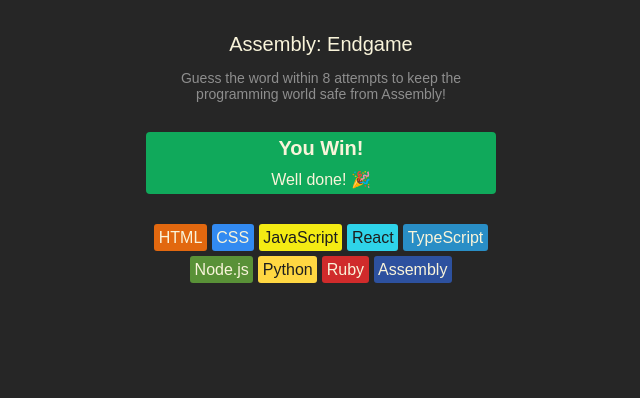
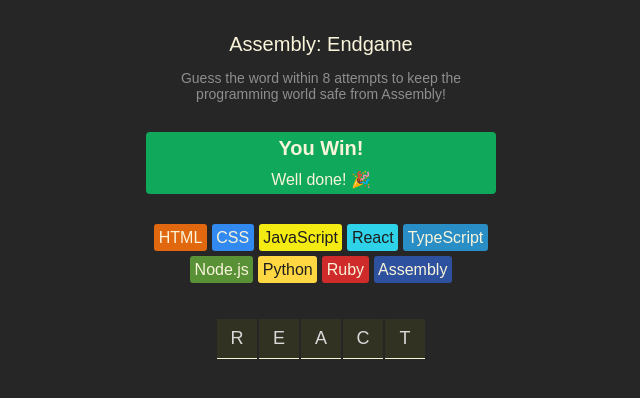
Before and after one commit to christian-raphael/assembly-endgame, a React (Vite) app: page / in a window 1280 px wide. Shown: the top 398 px of the page, without its empty margins (319-959 px from the left). Built offline with nearby package versions, Linux system fonts and the light colour scheme.

Commit message:
add word section

```diff
--- a/src/App.jsx
+++ b/src/App.jsx
@@ -2,6 +2,8 @@
 import { languages } from "./languages"
 
 export default function AssemblyEndgame() {
+  const [currentWord, setCurrentWord] = React.useState("react")
+
   const languageElements = languages.map(lang => {
     const styles={
       backgroundColor: lang.backgroundColor,
@@ -9,6 +11,10 @@
     }
     return (<span key={lang.name} className="chip" style={styles}>{lang.name}</span>)
   })
+
+  const letterElements = currentWord.split('').map((letter, index) => (
+    <span key={index}>{letter.toUpperCase()}</span>
+  ))
 
   return (
     <main>
@@ -25,6 +31,10 @@
       <section className="language-chips">
         {languageElements}
       </section>
+
+      <section className="word">
+        {letterElements}
+      </section>
     </main>
   )
 }
--- a/src/index.css
+++ b/src/index.css
@@ -54,9 +54,27 @@
   gap: 5px;
   justify-content: center;
   max-width: 350px;
+  margin-bottom: 36px
 }
 
 span.chip {
   border-radius: 3px;
   padding: 4.5px;
 }
+
+section.word {
+  display: flex;
+  justify-content: center;
+  gap: 2px;
+}
+
+section.word > span {
+  height: 40px;
+  width: 40px;
+  background-color: #323223;
+  display: flex;
+  justify-content: center;
+  align-items: center;
+  font-size: 1.125rem;
+  border-bottom: 1px solid #F9F4D4;
+}
```
